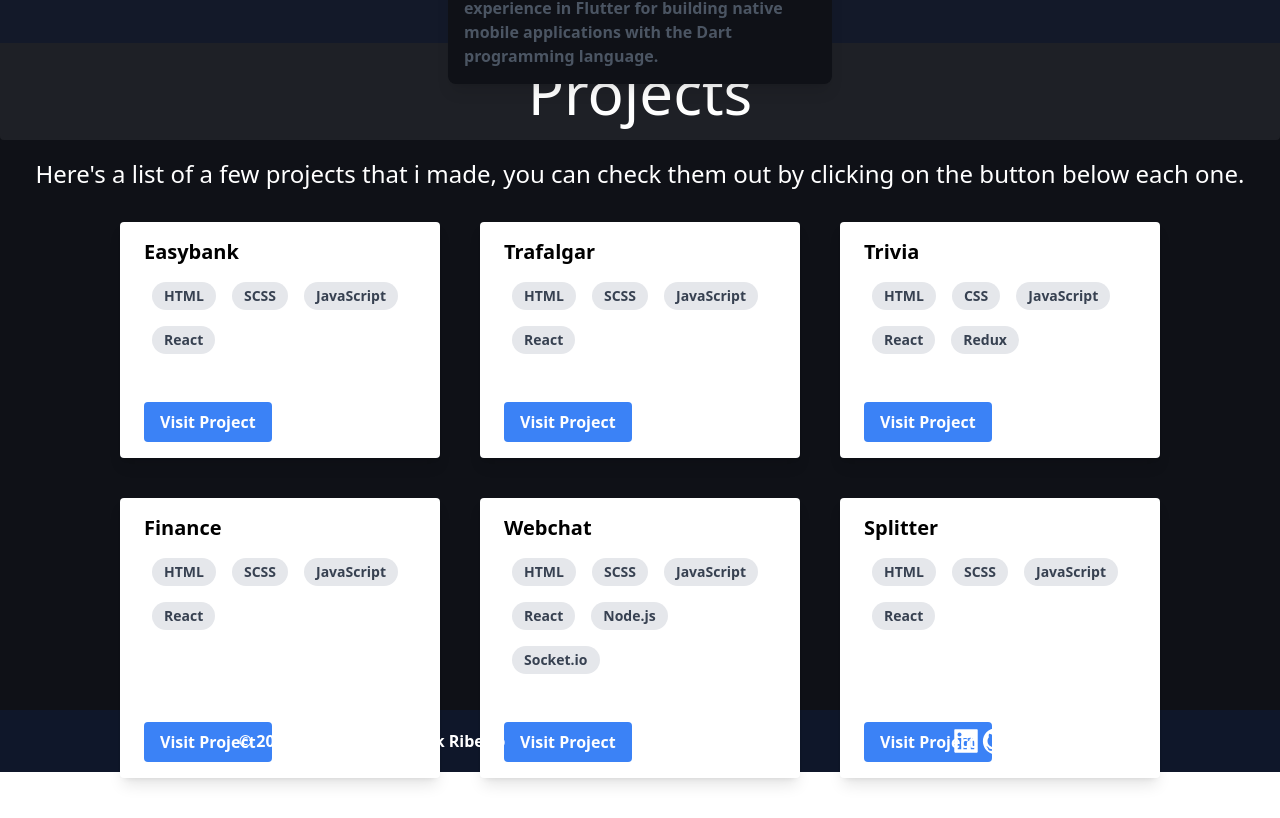
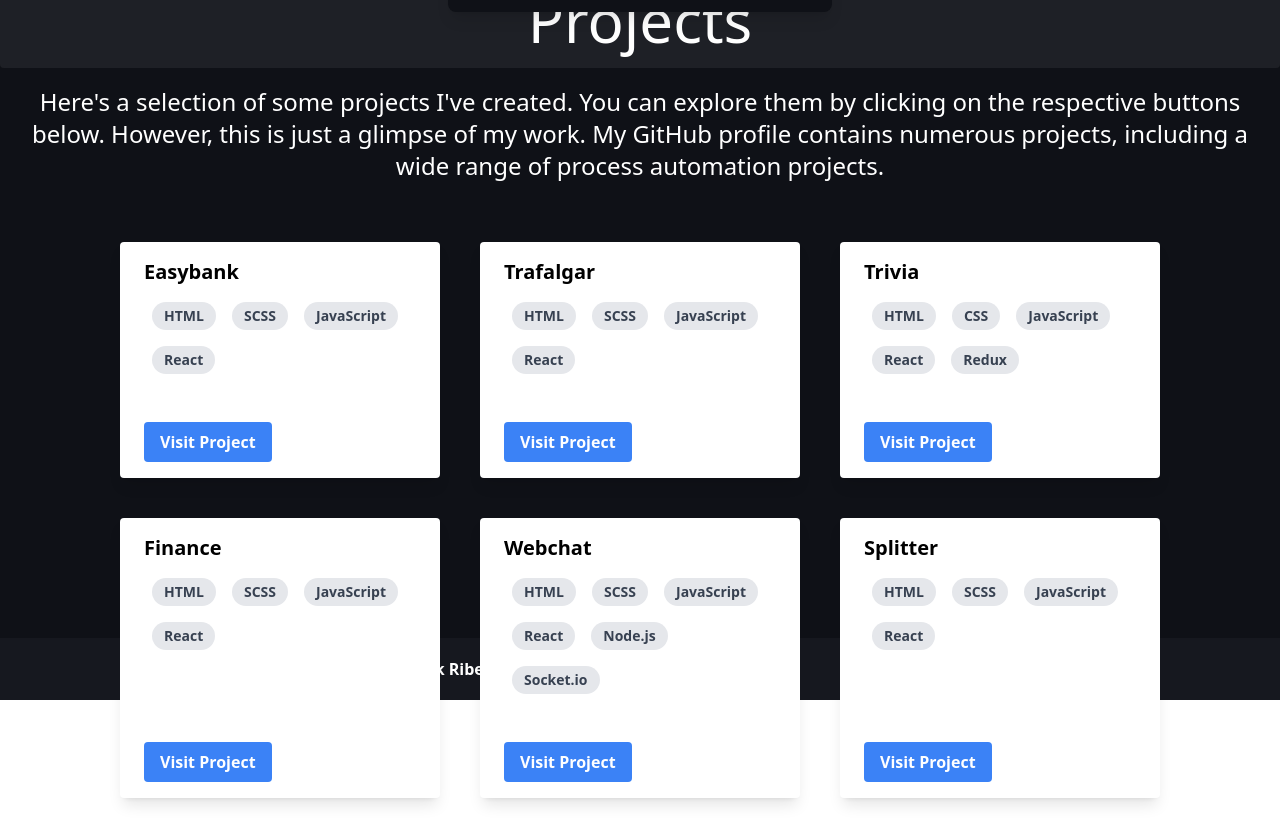
Before and after one commit to matheustkaczyk/portfolio_tailwind, a React (Vite) app: page / in a window 1280 px wide. Shown: the part 1762-2580 px from the top of the page. Built offline with nearby package versions, Linux system fonts and the light colour scheme.

Commit message:
feat: tweaking css

```diff
--- a/src/components/Footer/index.jsx
+++ b/src/components/Footer/index.jsx
@@ -2,7 +2,7 @@ import { AiFillLinkedin, AiFillGithub, AiOutlineWhatsApp } from "react-icons/ai"
 
 const Footer = () => {
   return (
-    <footer className="bg-slate-900 text-white py-4 w-screen">
+    <footer className="bg-opacity-5 bg-gray-400 text-white py-4 w-screen">
       <div className="container mx-auto flex items-center justify-around px-4">
         <div>
           <p className="font-bold">&copy; {new Date().getFullYear()} - Matheus Tkaczyk Ribeiro</p>
--- a/src/components/Header/index.jsx
+++ b/src/components/Header/index.jsx
@@ -1,18 +1,18 @@
 function Header() {
 
   return (
-    <header className={`w-full top-0 left-0 transition-all text-white duration-500 bg-opacity-5 bg-gray-400 ease-in-out z-50`}>
+    <header className={`absolute w-full top-0 left-0 transition-all text-white duration-500 bg-opacity-5 bg-gray-400 ease-in-out z-50`}>
       <div className="max-w-7xl mx-auto p-5">
         <div className='flex flex-row justify-between items-center h-auto'>
           <h1 className="font-mono font-thin text-2xl cursor-pointer">Tkaczyk</h1>
           <ul>
-            <li className='inline-block mx-2 hover:text-orange-100'>
+            <li className='inline-block mx-2 hover:text-gray-600'>
               <a href="#home" className="font-mono font-thin text-xl">Home</a>
             </li>
-            <li className='inline-block mx-2 hover:text-orange-100'>
+            <li className='inline-block mx-2 hover:text-gray-600'>
               <a href="#services" className="font-mono font-thin text-xl">Services</a>
             </li>
-            <li className='inline-block mx-2 hover:text-orange-100'>
+            <li className='inline-block mx-2 hover:text-gray-600'>
               <a href="#projects" className="font-mono font-thin text-xl">Projects</a>
             </li>
           </ul>
--- a/src/components/ProjectCard/index.jsx
+++ b/src/components/ProjectCard/index.jsx
@@ -1,6 +1,6 @@
 const ProjectCard = ({ project }) => {
   return (
-    <div className="max-w-xs rounded overflow-hidden shadow-lg bg-white m-5">
+    <div className="max-w-xs rounded overflow-hidden shadow-lg bg-white m-5 transform hover:scale-105 transition-all duration-300">
       <div className="flex flex-col w-full h-full">
         <div className="px-6 py-4">
           <div className="font-bold text-xl mb-2">{project.name}</div>
--- a/src/components/Projects/index.jsx
+++ b/src/components/Projects/index.jsx
@@ -42,11 +42,12 @@ const Projects = () => {
   return (
     <section className="w-screen h-screen pt-32 ">
       <h1 className="text-center text-white text-6xl p-6">Projects</h1>
-      <div className='flex flex-col items-center'>
+      <div className='flex justify-center items-center'>
+        <div className='container'>
           <p className='text-center text-white text-2xl m-3'>
-          Here's a list of a few projects that i made, you can check them out by clicking on the button below each one.
+            Here's a selection of some projects I've created. You can explore them by clicking on the respective buttons below. However, this is just a glimpse of my work. My GitHub profile contains numerous projects, including a wide range of process automation projects.
           </p>
-        <div className='flex flex-wrap justify-center'>
+          <div className='flex flex-wrap justify-center mt-10'>
             {
               projects.map((project, index) => (
                 <ProjectCard key={index} project={project} />
@@ -54,6 +55,7 @@ const Projects = () => {
             }
           </div>
         </div>
+      </div>
     </section>
   )
 }
```
Lines whose indentation alone changed are shown as unchanged.
